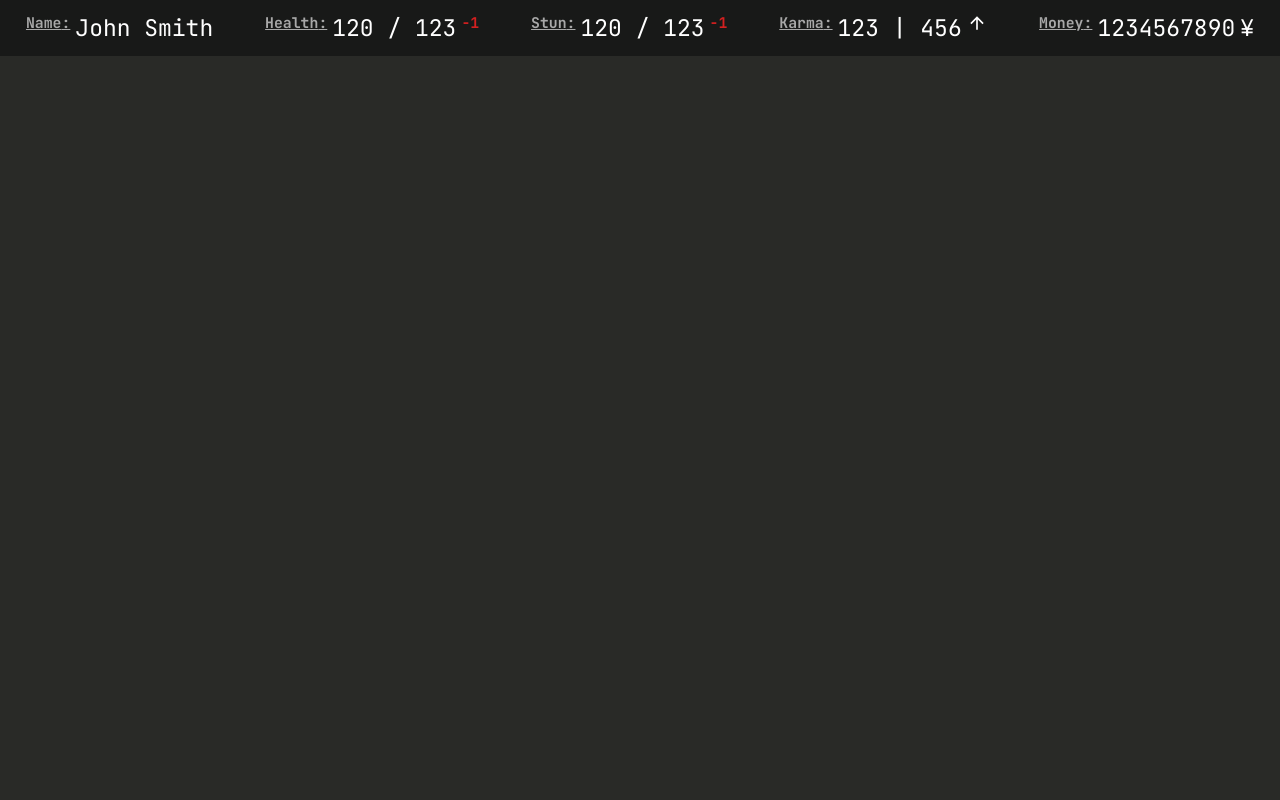
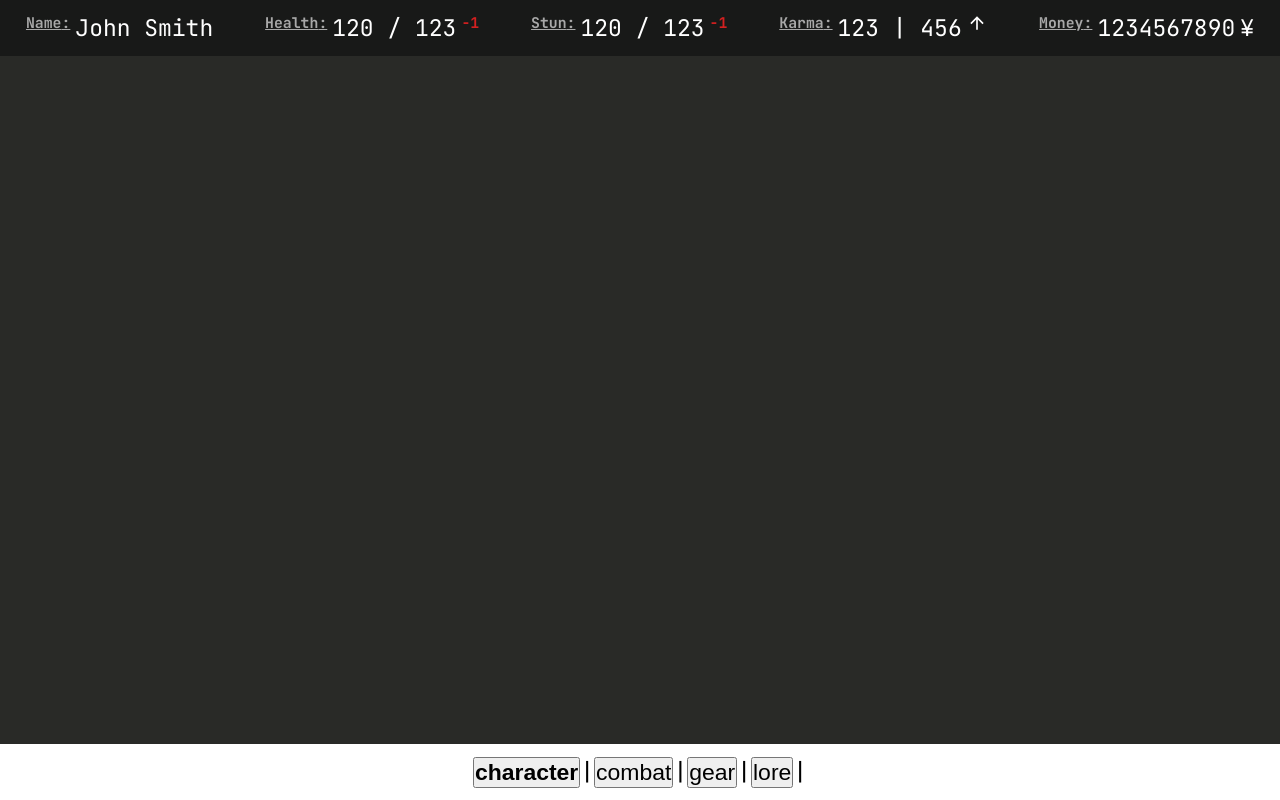
Before and after one commit to roclame12/ShadowSheet, a React (Vite) app: page / in a window 1280 px wide. Built offline with nearby package versions, Linux system fonts and the light colour scheme.

Commit message:
Wrote the HTML and some basic styling for the Footer

```diff
--- a/src/App.tsx
+++ b/src/App.tsx
@@ -2,6 +2,7 @@ import { useState } from "react";
 import { invoke } from "@tauri-apps/api/core";
 import "./CSS/globals.css"
 import HudBar from "./components/HudBar.tsx";
+import Footer from "./components/Footer";
 
 function App() {
   const [greetMsg, setGreetMsg] = useState("");
@@ -17,6 +18,7 @@ function App() {
         <HudBar/>
         <div style={{width:'100%', flex:1, backgroundColor:"var(--background-black)"}}>
         </div>
+        <Footer/>
     </main>
   );
 }
--- /dev/null
+++ b/src/CSS/components/Footer.css
@@ -0,0 +1,20 @@
+@import "../globals.css";
+
+
+.footer-container {
+    width: 100%;
+    height: var(--edge-component-height);
+
+    display: flex;
+    flex-direction: row;
+    justify-content: center;
+    align-items: center;
+}
+
+.footer-button {
+    font-size: var(--font-size-l);
+}
+
+.separator {
+    font-size: var(--font-size-l);
+}
--- a/src/CSS/components/Hudbar.css
+++ b/src/CSS/components/Hudbar.css
@@ -37,7 +37,7 @@
     display: flex;
     flex-direction: row;
     width: 100vw;
-    height: 7vh;
+    height: var(--edge-component-height);
     justify-content: space-around;
     align-items: center;
     color: var(--text-color);
--- a/src/CSS/globals.css
+++ b/src/CSS/globals.css
@@ -38,4 +38,7 @@
     --font-size-xl: clamp(1.2907rem, 0.9649rem + 0.8144vw, 2.268rem);
     --font-size-xxl: clamp(1.3772rem, 0.929rem + 1.1204vw, 2.7216rem);
     --font-size-3xl: clamp(1.4694rem, 0.8706rem + 1.4971vw, 3.2659rem);
+
+    /* Sizing details */
+    --edge-component-height: 7vh
 }
--- /dev/null
+++ b/src/components/Footer.tsx
@@ -0,0 +1,35 @@
+import "../CSS/components/Footer.css"
+import {ReactElement, useState} from "react";
+
+export enum Pages {
+    character,
+    combat,
+    gear,
+    lore
+}
+
+
+export default function Footer() {
+    const [page, setPage] = useState<Pages>(Pages.character);  // state is most likely going to need to be lifted to App.tsx, it's here right now for demo purposes
+
+    const pageNames = Object.keys(Pages).filter(key => !isNaN(Number(Pages[key])));
+    const elements: ReactElement[] = [];
+    for (let i = 0; i < pageNames.length; i++) {
+        elements.push(
+            <button
+                className="footer-button"
+                onClick={() => { setPage(i) }}
+            >
+                { page === i ? <b>{ pageNames[i] }</b> : <p>{ pageNames[i] }</p>}
+            </button>
+        )
+        ;
+        elements.push(<p className="separator"> | </p>);
+    }
+
+    return (
+        <div className="footer-container">
+            { elements }
+        </div>
+    )
+}
--- a/src/components/HudBar.tsx
+++ b/src/components/HudBar.tsx
@@ -1,5 +1,5 @@
 import "../CSS/components/Hudbar.css"
-import {ReactElement, useState} from "react";
+import { ReactElement, useState } from "react";
 
 
 interface StatProps {
```
